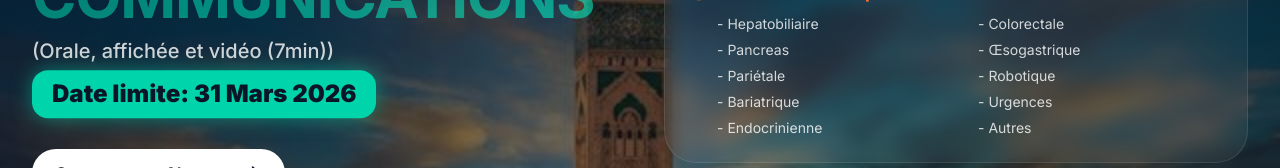
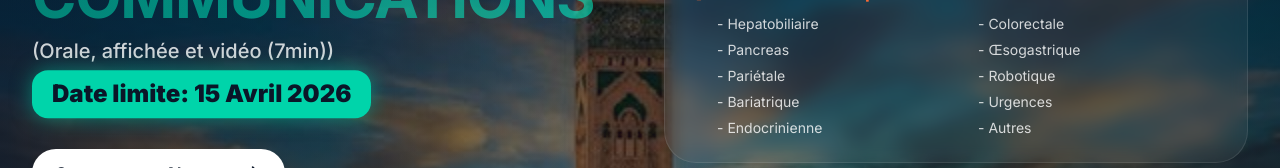
Before and after one commit to OmarElbakouri/Smcd, a Next.js app in the folder smcd-frontend/: page / in a window 1280 px wide. Shown: the part 414-582 px from the top of the page. Built offline with nearby package versions, Linux system fonts and the light colour scheme; no server answers; what @ant-design/nextjs-registry would draw is missing.

Commit message:
Update deadline to 15 Avril

```diff
--- a/smcd-frontend/app/abstracts/submit/page.tsx
+++ b/smcd-frontend/app/abstracts/submit/page.tsx
@@ -21,7 +21,7 @@ const { TextArea } = Input;
 const { Option } = Select;
 
 // Deadline du congrès
-const DEADLINE = new Date('2026-03-31T23:59:59');
+const DEADLINE = new Date('2026-04-15T23:59:59');
 
 export default function SubmitAbstractPage() {
     const router = useRouter();
@@ -127,7 +127,7 @@ export default function SubmitAbstractPage() {
                                 <Space>
                                     <ClockCircleOutlined />
                                     <span>
-                                        <strong>{daysRemaining} jours</strong> restants avant la deadline (31 mars 2026)
+                                        <strong>{daysRemaining} jours</strong> restants avant la deadline (15 avril 2026)
                                     </span>
                                 </Space>
                             }
--- a/smcd-frontend/app/page.tsx
+++ b/smcd-frontend/app/page.tsx
@@ -147,7 +147,7 @@ export default function HomePage() {
                   </h2>
                   <p className="text-white/80 text-lg md:text-xl font-medium mt-1">(Orale, affichée et vidéo (7min))</p>
                   <div className="inline-block bg-[#00D4AA] text-[#0A1628] px-5 py-2 rounded-lg font-black text-lg md:text-2xl mt-4 animate-bounce shadow-[0_0_20px_rgba(0,212,170,0.5)]">
-                    Date limite: 31 Mars 2026
+                    Date limite: 15 Avril 2026
                   </div>
                   <div className="mt-5">
                     <Link
```
